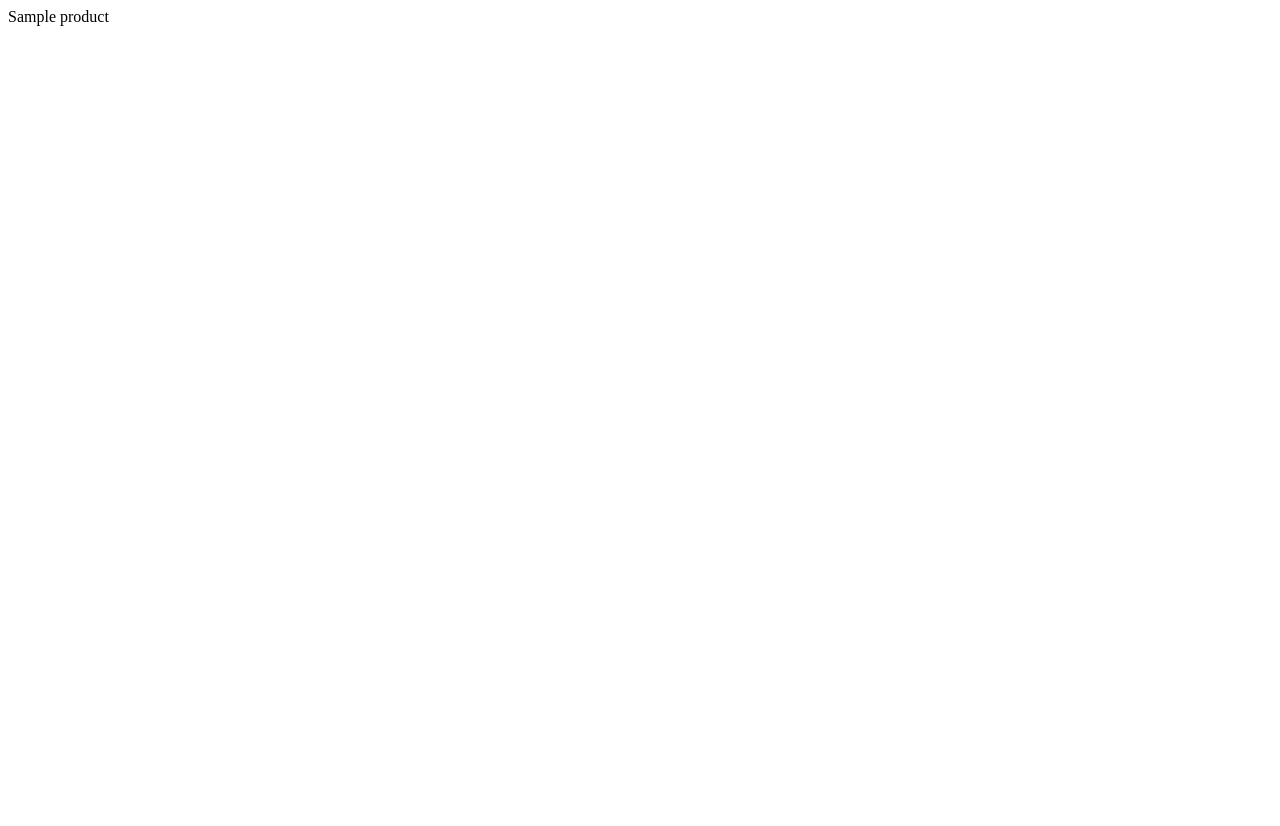
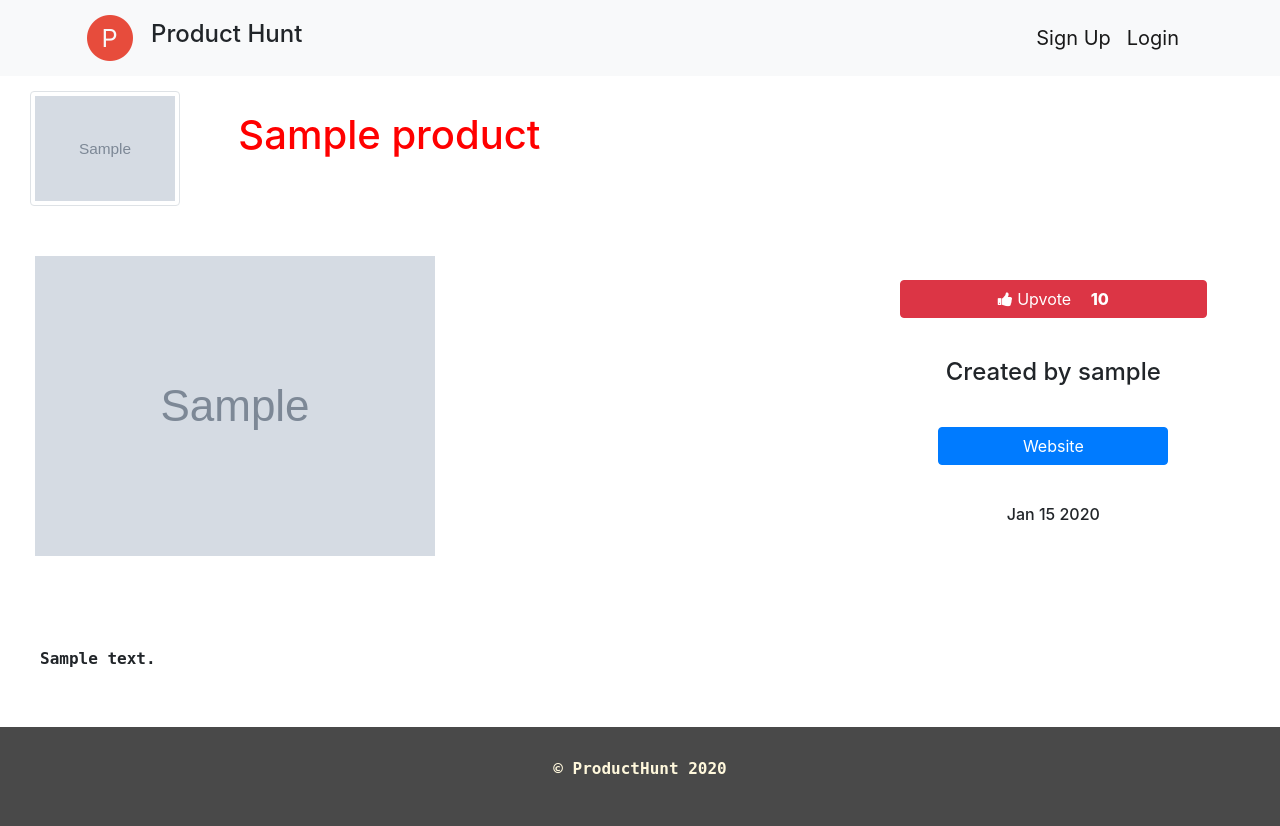
Before and after one commit to Skr-suyash/Producthunt-Clone, a Django app: page /products/1 in a window 1280 px wide. Before the commit the page is almost empty. Before the commit the page ends 26 px from the top, so only its background shows below. Run offline with Django 3.2, Linux system fonts and the light colour scheme; tables that the repository leaves empty hold one stand-in row (values such as "Sample post"); grey boxes marked "Sample" are stand-in pictures; some libraries are stand-ins or nearby versions.

Commit message:
Added details page

```diff
--- a/producthunt/templates/base.html
+++ b/producthunt/templates/base.html
@@ -11,6 +11,9 @@
 
     <!-- Font Awesome CSS-->
     <link rel="stylesheet" href="https://cdnjs.cloudflare.com/ajax/libs/font-awesome/4.7.0/css/font-awesome.min.css">
+
+    <!-- Ajax-->
+    <script src="https://ajax.googleapis.com/ajax/libs/jquery/3.4.1/jquery.min.js"></script>
 
     {% block custom_css %}  {% endblock %}
 
@@ -54,7 +57,7 @@
 
     <!-- --------------  FOOTER ------------------->
 
-    <footer style="color: black; text-align: center; background-color: #494949; color: cornsilk; padding: 4em;">
+    <footer style="color: black; text-align: center; background-color: #494949; color: cornsilk; padding: 2em;">
 
       <h5><p>&copy;	ProductHunt {% now "Y" %}</p></h5>
     </footer>
--- a/products/templates/products/detail.html
+++ b/products/templates/products/detail.html
@@ -1 +1,72 @@
-{{product.title}}
+{% extends 'base.html' %}
+
+{% load static %}
+
+{% block title %} Sign Up {% endblock %}
+
+{% block body %}
+
+{% if error %}
+<script>
+  alert("{{error}}");
+</script>
+{% endif %}
+
+<div class="row" style="margin: 15px;">
+    <div class="col-2">
+        <img src="{{product.icon.url}}" class="img-fluid img-thumbnail" height="150px" width="150px">
+    </div>
+    <div class="col-10">
+        <h1 style= "margin-top: 20px;"><a href="{{product.url}}" style="color: red; text-decoration: none;">{{product.title}}</h1></a>
+    </div>
+</div>
+
+<div class="row" style="padding: 35px;">
+    <div class="col-8">
+        <img src="{{product.image.url}}" class="img-fluid">
+    </div>
+    <div class="col-4 my-auto" style= "text-align: center;">
+        <button id="vote_button" class="btn btn-danger" style="width: 80%; margin-bottom: 40px;"><span class="fa fa-thumbs-up"></span>  Upvote <span id="vote_span" style="margin-left: 15px; font-weight: 800;">{{product.total_votes}}</span></button>
+        <h4 style="margin-bottom: 40px;">Created by {{product.hunter}}</h4>
+        <button class="btn btn-primary" style="width: 60%; margin-bottom: 40px;" onclick="location.href='{{product.url}}'">Website</button>
+        <h6>{{product.pub_date_pretty}}</h6>
+    </div>
+</div>
+
+<div class="row" style="padding: 40px;">
+    <div class="col-12">
+        <p class="description">{{product.description|linebreaks}}</p>
+    </div>
+</div>
+
+<form method="POST" action="{% url 'upvote' product.id %}" id="hidden_form">
+    {% csrf_token %}
+    <input type="hidden">
+</form>
+
+<style type="text/css">
+    p {
+        font-family: monospace;
+        font-weight: bold;
+        font-size: large;
+    }
+</style>
+
+<script>
+    $(document).ready(function() {
+        $('#vote_button').click(function() {
+            $('#hidden_form').submit(function() {
+                $.ajax({
+                    type: 'POST',
+                    url:  "{% url 'upvote' product.id %}",
+                    data: $('#hidden_form').serialize(),
+                    success: function() {
+                        alert('hello')
+                    }
+                })
+            })
+        })
+    })
+</script>
+
+{% endblock %}
--- a/products/urls.py
+++ b/products/urls.py
@@ -4,4 +4,5 @@ import products.views
 urlpatterns = [
     path('create', products.views.create, name='create'),
     path('<int:product_id>', products.views.detail, name='detail'),
+    path('<int:product_id>/upvote', products.views.upvote, name='upvote')
 ]
--- a/products/views.py
+++ b/products/views.py
@@ -32,3 +32,13 @@ def detail(request, product_id):
     product = get_object_or_404(Product, pk=product_id)
 
     return render(request, 'products/detail.html', {'product': product})
+
+
+@ login_required
+def upvote(request, product_id):
+
+    if request.method == 'POST':
+        product = get_object_or_404(Product, pk=product_id)
+        product.total_votes += 1
+        product.save()
+        return redirect('/products/' + str(product_id))
```
